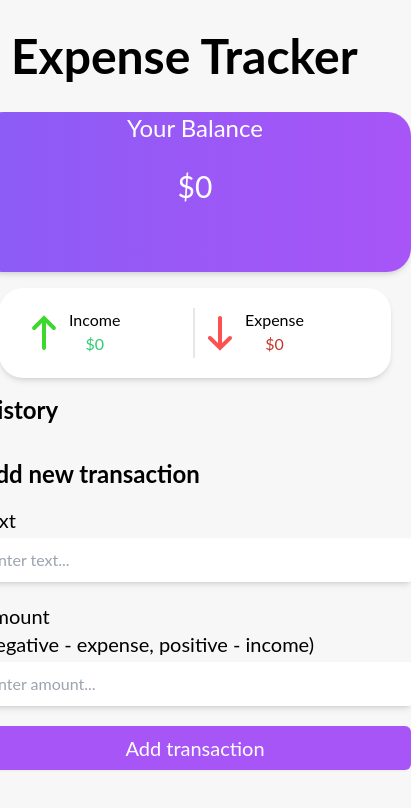
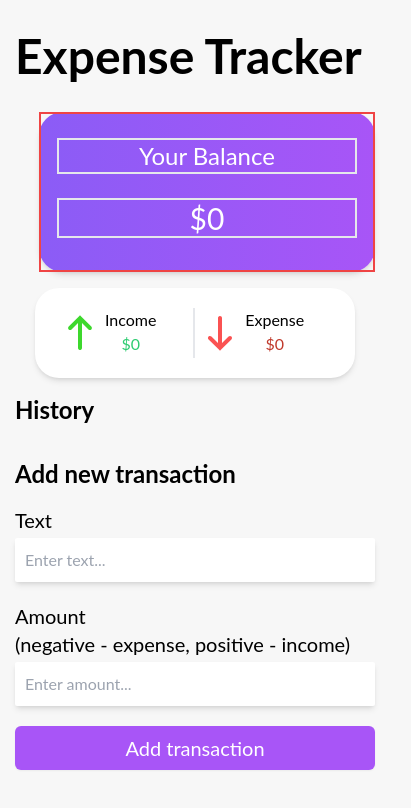
Before and after one commit to Coffeholic404/my_expenses, a Vue app: page / in a window 390 px wide. Shown: the top 808 px of the page, 411 px wide, since content can reach past the window. Built offline with nearby package versions, Linux system fonts and the light colour scheme.

Commit message:
fix some responsive problems

```diff
--- a/src/App.vue
+++ b/src/App.vue
@@ -1,7 +1,7 @@
 <template>
   <Header />
   <main class=" container">
-    <section class=" my-4 max-w-lg  h-40 lg:max-w-full lg:flex bg-gradient-to-r from-violet-500 to-purple-500 rounded-3xl shadow-md">
+    <section class=" my-4 max-w-lg  h-40 lg:max-w-full lg:flex bg-gradient-to-r from-violet-500 to-purple-500 rounded-3xl shadow-md xs:ml-6 ">
       <Balance :total="total"/>
     </section>
     <div>
--- a/src/components/Balance.vue
+++ b/src/components/Balance.vue
@@ -1,7 +1,7 @@
 <template>
-    <div class=" text-center px-4 my-6">
-    <h4 class="text-white text-2xl">Your Balance</h4>
-    <h1 class=" mt-6 text-white text-3xl" id="balance">${{ total }}</h1>
+    <div class=" border-2 border-red-500 w-full h-full text-center px-4 my-6 xs:py-6 lg:flex lg:flex-col">
+    <h4 class="text-white text-2xl border-2 lg-mb-4">Your Balance</h4>
+    <h1 class=" border-2 mt-6 text-white text-3xl lg:mb-2" id="balance">${{ total }}</h1>
 </div>
 </template>
 
--- a/src/components/Header.vue
+++ b/src/components/Header.vue
@@ -1,5 +1,5 @@
 <template>
-    <div class=" text-5xl my-8 mx-8">
+    <div class=" text-5xl my-8 mx-8 xs:mx-auto lg:text-center">
         <h2 class=" font-bold">Expense Tracker</h2>
     </div>
 </template>
--- a/src/components/IncomeExpenses.vue
+++ b/src/components/IncomeExpenses.vue
@@ -1,5 +1,5 @@
 <template>
-  <div class="inc-exp-container p-5 mx-5 rounded-3xl bg-[#FFF] flex justify-between shadow-md text-center ">
+  <div class=" p-5 mx-5 rounded-3xl bg-[#FFF] flex justify-between shadow-md text-center">
     <div class="border-r-2 w-44 flex ">
       <svg xmlns="http://www.w3.org/2000/svg" xmlns:xlink="http://www.w3.org/1999/xlink" viewBox="0,0,256,256" width="50px" height="50px"><g fill="#3dd82d" fill-rule="nonzero" stroke="none" stroke-width="1" stroke-linecap="butt" stroke-linejoin="miter" stroke-miterlimit="10" stroke-dasharray="" stroke-dashoffset="0" font-family="none" font-weight="none" font-size="none" text-anchor="none" style="mix-blend-mode: normal"><g transform="scale(5.12,5.12)"><path d="M25,7.21875l-1.40625,1.4375l-9.90625,9.875c-0.78516,0.78516 -0.78516,2.05859 0,2.84375c0.78516,0.78516 2.05859,0.78516 2.84375,0l6.46875,-6.5v25.125c-0.01172,0.72266 0.36719,1.39063 0.99219,1.75391c0.62109,0.36719 1.39453,0.36719 2.01563,0c0.625,-0.36328 1.00391,-1.03125 0.99219,-1.75391v-25.125l6.46875,6.5c0.78516,0.78516 2.05859,0.78516 2.84375,0c0.78516,-0.78516 0.78516,-2.05859 0,-2.84375l-9.90625,-9.875z"></path></g></g></svg>
           <div>
--- a/tailwind.config.js
+++ b/tailwind.config.js
@@ -5,7 +5,11 @@ export default {
     "./src/**/*.{vue,js,ts,jsx,tsx}",
   ],
   theme: {
-    extend: {},
+    extend: {
+      screens: {
+        "xs" : "360px"
+      }
+    },
   },
   plugins: [],
 }
```
